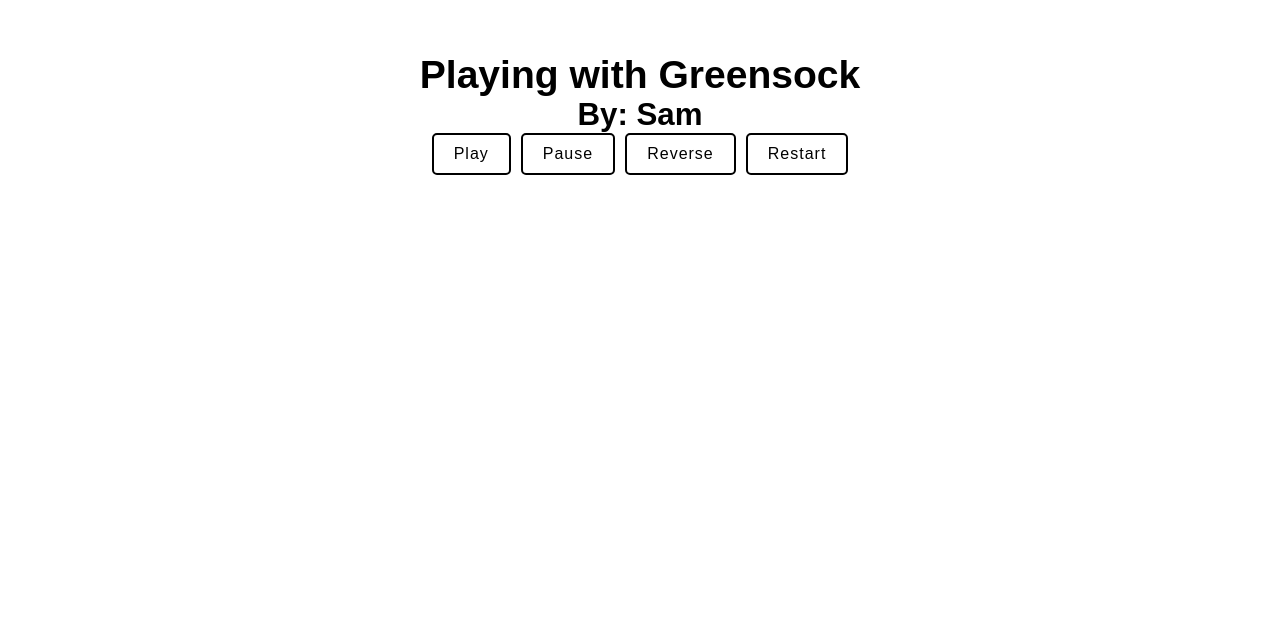
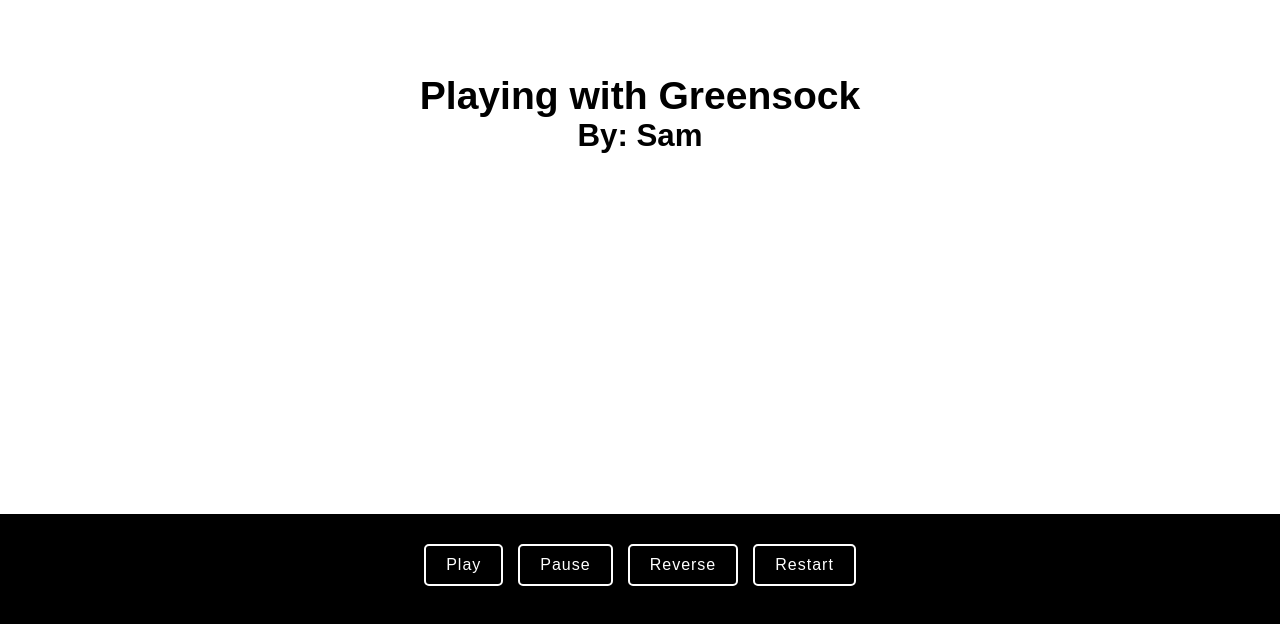
Before and after one commit to akardet/greensock-react-demo, a Gatsby site: page / in a window 1280 px wide. Shown: the part 286-910 px from the top of the page. Before the commit the page ends 800 px from the top, so only its background shows below. Built offline with nearby package versions, Linux system fonts and the light colour scheme; Gatsby itself is replaced by a stand-in of ours.

Commit message:
Styling buttons add: ripple effect to buttons on click

```diff
--- a/src/components/cards.js
+++ b/src/components/cards.js
@@ -1,17 +1,32 @@
-import React, { Component } from "react"
-import { TimelineLite, CSSPlugin } from "gsap/all"
+import React, { Component } from "react";
+import { TimelineLite } from "gsap/all";
+
+import TimelineButtons from "../components/timelineButtons";
 
 export default class cards extends Component {
-  constructor(props) {}
+  constructor(props) {
+    super(props);
+    this.cards = [];
+    this.tl = new TimelineLite({
+      paused: true,
+    });
+    this.cardTween = null;
+  }
 
-  componentDidMount() {}
+  componentDidMount() {
+    this.tl.staggerTo(this.cards, 0.5, { autoAlpha: 1, y: -20 }, 0.1);
+  }
 
   render() {
     this.tl
       .kill()
       .clear()
-      .pause(0)
+      .pause(0);
 
-    return <section tabIndex="0" id="cards" className="cards"></section>
+    return (
+      <section tabIndex="0" id="cards" className="cards">
+        <TimelineButtons />
+      </section>
+    );
   }
 }
--- a/src/components/landing.js
+++ b/src/components/landing.js
@@ -1,5 +1,4 @@
 import React, { Component } from "react"
-import TimelineButtons from "../components/timelineButtons"
 
 export default class landing extends Component {
   render() {
@@ -7,7 +6,6 @@ export default class landing extends Component {
       <section tabIndex="0" id="landing" className="landing">
         <h1>Playing with Greensock</h1>
         <h2>By: Sam</h2>
-        <TimelineButtons />
       </section>
     )
   }
--- a/src/components/timelineButtons.js
+++ b/src/components/timelineButtons.js
@@ -1,20 +1,20 @@
-import React from "react"
+import React from "react";
 
 export default function timelineButtons() {
   return (
     <div className="timelineBtns">
-      <button className="btn" onClick={() => this.tl.play()}>
+      <button className="btn ripple" _onClick={() => this.tl.play()}>
         Play
       </button>
-      <button className="btn" onClick={() => this.tl.pause()}>
+      <button className="btn ripple" _onClick={() => this.tl.pause()}>
         Pause
       </button>
-      <button className="btn" onClick={() => this.tl.reverse()}>
+      <button className="btn ripple" _onClick={() => this.tl.reverse()}>
         Reverse
       </button>
-      <button className="btn" onClick={() => this.tl.restart()}>
+      <button className="btn ripple" _onClick={() => this.tl.restart()}>
         Restart
       </button>
     </div>
-  )
+  );
 }
--- a/src/pages/index.js
+++ b/src/pages/index.js
@@ -2,12 +2,14 @@ import React, { Component } from "react"
 
 import Layout from "../components/layout"
 import Landing from "../components/landing"
+import Cards from "../components/cards"
 
 export default class index extends Component {
   render() {
     return (
       <Layout>
         <Landing />
+        <Cards />
       </Layout>
     )
   }
--- a/src/sass/components/_buttons.scss
+++ b/src/sass/components/_buttons.scss
@@ -1,21 +1,39 @@
 .timelineBtns {
   display: grid;
-  grid-template-columns: repeat(4, min-content);
-  grid-column-gap: 1rem;
+  grid-template-columns: repeat(4, auto);
+  grid-column-gap: 1.5rem;
+  justify-content: center;
 }
 
 .btn {
   padding: 1rem 2rem;
   border-radius: 5px;
-  border: 2px solid black;
+  border: 2px solid #fff;
+  color: #fff;
   font-size: 1.6rem;
   letter-spacing: 1px;
-  background-color: #fff;
+  background-color: rgba(0, 0, 0, 0);
   cursor: pointer;
   transition: all 0.3s ease-in-out;
 
+  &:active {
+    transform: translateY(3px);
+  }
+}
+
+.ripple {
+  background-position: center;
+  transition: background 0.8s;
+
   &:hover,
   &:focus {
-    background-color: rgba(0, 0, 0, 0.2);
+    background: #3b3b3b radial-gradient(circle, transparent 1%, #3b3b3b 1%)
+      center/15000%;
+  }
+
+  &:active {
+    background-color: #636363;
+    background-size: 100%;
+    transition: background 0s;
   }
 }
--- a/src/sass/main.scss
+++ b/src/sass/main.scss
@@ -2,6 +2,6 @@
 
 @import "./partials/base";
 @import "./partials/layout";
-@import "./partials/landing";
+@import "./partials/pages";
 
 @import "./components/buttons";
--- a/src/sass/partials/_layout.scss
+++ b/src/sass/partials/_layout.scss
@@ -1,4 +1,5 @@
 section {
   height: 100vh;
   width: 100vw;
+  padding: 3rem;
 }
--- a/src/sass/partials/_landing.scss
+++ b/src/sass/partials/_pages.scss
@@ -4,3 +4,7 @@
   justify-content: center;
   align-items: center;
 }
+
+.cards {
+  background-color: black;
+}
```
Also changed, not shown: 1 other file.
